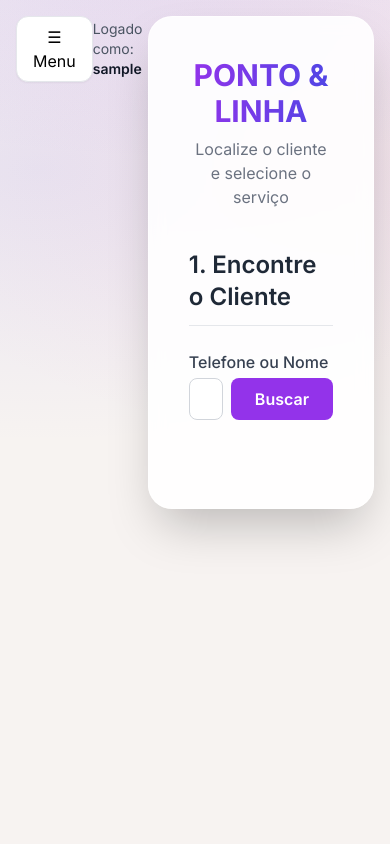
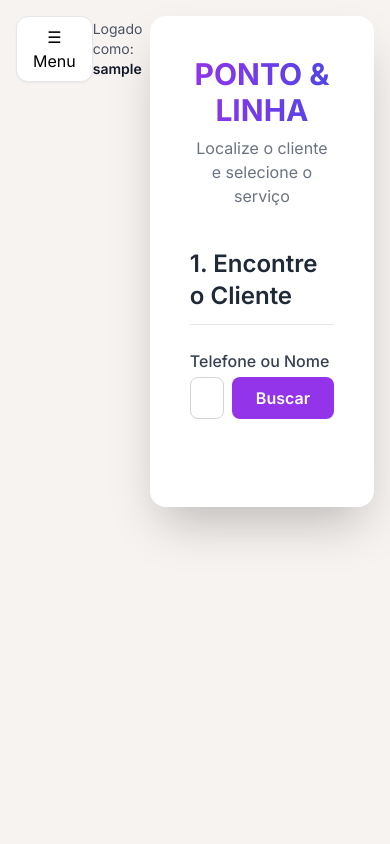
Before and after one commit to paulohs000-create/Sistema-Vendas, a Flask app: page / in a window 390 px wide. Run offline with Flask 3, Linux system fonts and the light colour scheme; the visitor is signed in with stand-in values (Sample User, id 1); some libraries are stand-ins or nearby versions.

Commit message:
Add files via upload

```diff
--- a/templates/atendimento.html
+++ b/templates/atendimento.html
@@ -13,7 +13,7 @@
 
     <style>
         @import url('https://fonts.googleapis.com/css2?family=Inter:wght@400;500;600;700&display=swap');
-        body { font-family: 'Inter', sans-serif; background-color: #f7f3f1; background-image: radial-gradient(1200px 600px at 50% -200px, rgba(124,58,237,0.18), transparent 60%), radial-gradient(900px 500px at 10% 20%, rgba(99,102,241,0.10), transparent 55%), radial-gradient(900px 500px at 90% 20%, rgba(236,72,153,0.08), transparent 55%); }
+        body { font-family: 'Inter', sans-serif; background-color: #f7f3f1; }
         .fade-in { animation: fadeIn 0.5s ease-in-out; }
         @keyframes fadeIn { from { opacity: 0; transform: translateY(10px); } to { opacity: 1; transform: translateY(0); } }
     </style>
@@ -53,7 +53,7 @@
 
 
     <section id="section-atendimento">
-  <div id="main-application" class="bg-white/90 backdrop-blur p-10 sm:p-12 rounded-3xl shadow-2xl border border-white/60 w-full max-w-5xl space-y-10">
+  <div id="main-application" class="bg-white p-10 sm:p-12 rounded-2xl shadow-2xl w-full max-w-5xl space-y-10">
 
         <header id="main-header" class="text-center">
             <h1 class="text-3xl sm:text-4xl font-extrabold text-transparent bg-clip-text bg-gradient-to-r from-purple-600 to-indigo-600">
@@ -516,10 +516,6 @@
             const out = [];
 
             out.push(RESET);
-
-            // ✅ Code page (acentos PT): tenta CP858 (Europa Ocidental)
-            // Se sua impressora não suportar, troque para: "\\x1B\\x74\\x03" (CP860) ou "\\x1B\\x74\\x02" (CP850)
-            out.push("\\x1B\\x74\\x13");
 
             out.push(ALIGN_CENTER);
             out.push(BOLD_ON);
@@ -1041,7 +1037,7 @@
                 });
                 const result = await response.json();
                 if (!response.ok) throw new Error(result.error || 'Erro ao cadastrar.');
-                currentClient = { id: result.id ?? result.id_client, id_client: result.id ?? result.id_client, name: name, nif: nif };
+                currentClient = { id: result.id_client, id_client: result.id_client, name: name, nif: nif };
                 clientDetailsInputDiv.classList.add('hidden');
                 clientInfoParagraph.innerHTML = `Cliente cadastrado: <strong class="text-purple-700">${name}</strong>`;
                 clientInfoParagraph.className = 'text-green-600 text-base font-semibold mt-3 h-6';
@@ -1070,7 +1066,7 @@
             serviceCategoriesDiv.innerHTML = '';
             Object.keys(categories).forEach(category => {
                 const button = document.createElement('button');
-                button.className = 'w-full text-center p-4 rounded-2xl bg-gradient-to-b from-purple-50 to-white hover:from-purple-100 hover:to-white border border-purple-100 hover:border-purple-300 text-purple-900 font-semibold shadow-sm hover:shadow transition-all duration-200 transform hover:-translate-y-0.5 focus:outline-none focus:ring-2 focus:ring-purple-400';
+                button.className = 'w-full text-center p-6 rounded-xl bg-purple-50 hover:bg-purple-200 border-2 border-purple-100 hover:border-purple-300 text-purple-800 font-bold transition-all duration-300 transform hover:scale-105';
                 button.textContent = category;
                 button.onclick = () => { currentCategory = category; const hint = document.getElementById("global-service-search-hint"); if (hint) hint.textContent = "Categoria selecionada. Você pode avançar ou escolher um serviço."; displaySpecificServices(category); };
                 serviceCategoriesDiv.appendChild(button);
@@ -1354,7 +1350,7 @@
             globalSearchBox.classList.remove("hidden");
             globalSearchBox.innerHTML = items.map(it => `
                 <button type="button" class="w-full text-left p-3 rounded-xl hover:bg-purple-50 border border-gray-100 mb-2 last:mb-0"
-                        data-id="${it.id}" data-cat="${it.category}" data-name="${it.name}" data-price="${it.price}">
+                        data-cat="${it.category}" data-name="${it.name}" data-price="${it.price}">
                     <div class="font-semibold text-gray-900">${it.name}</div>
                     <div class="text-xs text-gray-500">${it.category} • € ${Number(it.price || 0).toFixed(2)}</div>
                 </button>
@@ -1404,21 +1400,15 @@
             const btn = e.target.closest("button[data-cat]");
             if (!btn) return;
 
-            const id = parseInt(btn.getAttribute("data-id") || "", 10);
             const cat = btn.getAttribute("data-cat");
             const name = btn.getAttribute("data-name");
             const price = parseFloat(btn.getAttribute("data-price") || "0") || 0;
 
-            if (!id || isNaN(id)) {
-                alert("Erro: este serviço não tem ID. Recarregue a página e tente novamente.");
-                return;
-            }
-
             // Define a categoria atual (para o botão "Avançar" e para contexto)
             currentCategory = cat;
 
-            // Adiciona o serviço direto ao pedido (COM ID, para não quebrar o backend)
-            addServiceToOrder({ id: id, nome: name, preco: price, categoria: cat }, 1, "");
+            // Adiciona o serviço direto ao pedido
+            addServiceToOrder({ nome: name, preco: price, categoria: cat }, 1, "");
 
             // Limpa UI de busca
             renderGlobalResults([]);
```
